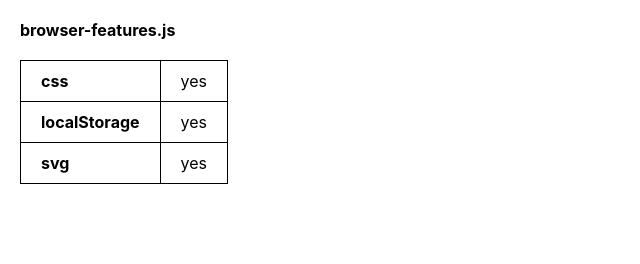
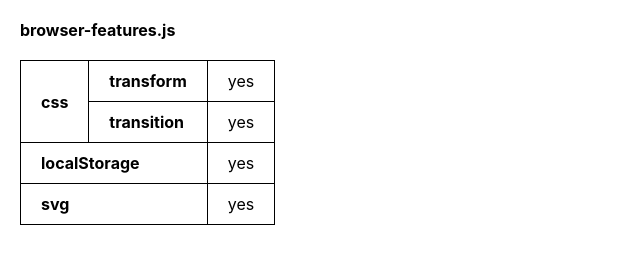
Before and after one commit to matswainson/browser-features.js, a plain HTML site: page tests.html in a window 1280 px wide. Shown: the whole page, without its empty margins (0-640 px from the left). Drawn offline with Linux system fonts and the light colour scheme.

Commit message:
Update tests.html

```diff
--- a/tests.html
+++ b/tests.html
@@ -33,10 +33,24 @@
 		if (window.browserFeatures) {
 			var html = '';
 			for (var feature in window.browserFeatures) {
-				html += '<tr>';
-				html += '<td style="font-weight:bold">' + feature + '</td>';
-				html += '<td>' + (window.browserFeatures[feature] ? 'yes' : 'no') + '</td>';
-				html += '</tr>';
+				if (typeof window.browserFeatures[feature] === 'object') {
+					var i = 0;
+					for (var test in window.browserFeatures[feature]) {
+						html += '<tr>';
+						if (!i) {
+							html += '<td style="font-weight:bold" rowspan="2">' + feature + '</td>';
+						}
+						html += '<td style="font-weight:bold">' + test + '</td>';
+						html += '<td>' + (window.browserFeatures[feature][test] ? 'yes' : 'no') + '</td>';
+						html += '</tr>';
+						i++;
+					}
+				} else {
+					html += '<tr>';
+					html += '<td colspan="2" style="font-weight:bold">' + feature + '</td>';
+					html += '<td>' + (window.browserFeatures[feature] ? 'yes' : 'no') + '</td>';
+					html += '</tr>';
+				}
 			}
 			table.innerHTML = html;
 		}
```
